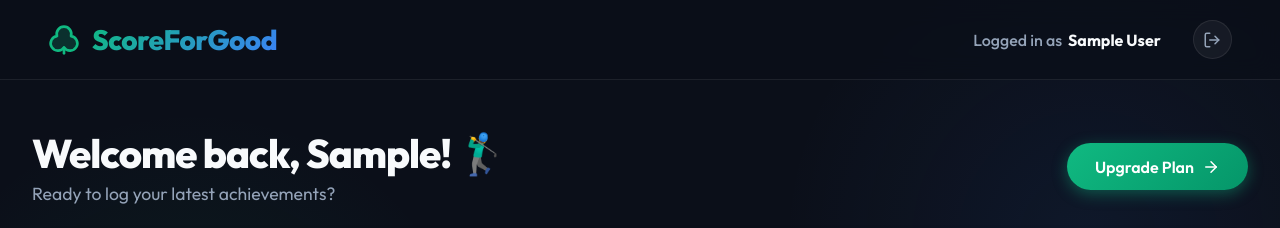
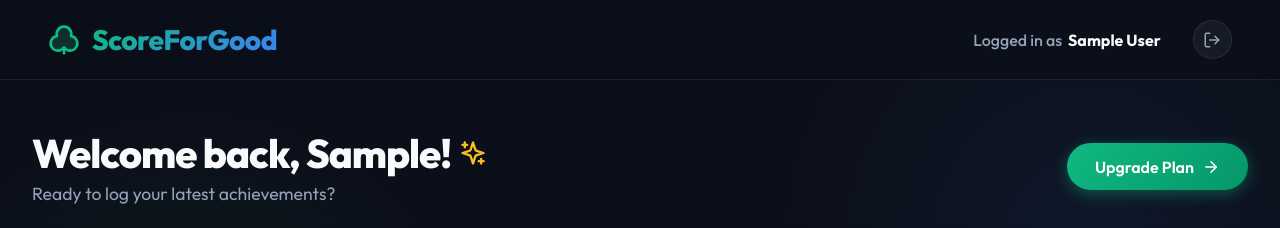
Before and after one commit to Neha-Sharmaaa/ScoreForGood, a React (Vite) app in the folder frontend/: page /dashboard in a window 1280 px wide. Shown: the top 228 px of the page. Built offline with nearby package versions, Linux system fonts and the light colour scheme; no server answers; sample sign-in values are in the browser's storage.

Commit message:
style: replace all remaining emojis with professional Lucide icons

```diff
--- a/frontend/src/pages/Dashboard.jsx
+++ b/frontend/src/pages/Dashboard.jsx
@@ -1,7 +1,7 @@
 import React, { useEffect, useState, useRef } from 'react';
 import { useAuth } from '../context/AuthContext';
 import axios from 'axios';
-import { Target, Trophy, TrendingUp, Calendar, ArrowRight, Heart, CheckCircle2, XCircle, Loader2, Sparkles } from 'lucide-react';
+import { Target, Trophy, TrendingUp, Calendar, ArrowRight, Heart, CheckCircle2, XCircle, Loader2, Sparkles, PartyPopper } from 'lucide-react';
 
 const Dashboard = () => {
   const { user } = useAuth();
@@ -97,7 +97,9 @@ const Dashboard = () => {
       {/* Header Section */}
       <div className="dashboard-header">
         <div>
-          <h1>Welcome back, {user?.name.split(' ')[0] || 'Golfer'}! 🏌️‍♂️</h1>
+          <h1 style={{ display: 'flex', alignItems: 'center', gap: '0.5rem' }}>
+            Welcome back, {user?.name.split(' ')[0] || 'Golfer'}! <Sparkles color="#fbbf24" size={28} />
+          </h1>
           <p style={{ color: 'var(--text-muted)', marginTop: '0.25rem', fontSize: '1.1rem' }}>
             Ready to log your latest achievements?
           </p>
@@ -337,7 +339,9 @@ const Dashboard = () => {
       {/* Expandable Draw Details Panel */}
       {showDrawDetails && (
         <div ref={detailsRef} style={{ padding: '2rem', marginTop: '1rem', background: 'rgba(59, 130, 246, 0.05)', borderRadius: '16px', border: '1px solid rgba(59, 130, 246, 0.2)', animation: 'fadeIn 0.3s ease-out' }}>
-          <h4 style={{ color: '#3b82f6', marginBottom: '0.75rem', fontSize: '1.2rem' }}>🎉 Upcoming Draw Status</h4>
+          <h4 style={{ color: '#3b82f6', marginBottom: '0.75rem', fontSize: '1.2rem', display: 'flex', alignItems: 'center', gap: '0.5rem' }}>
+            <PartyPopper size={20} /> Upcoming Draw Status
+          </h4>
           <p style={{ color: 'var(--text-muted)', marginBottom: '1.5rem', lineHeight: '1.6' }}>
             The next monthly draw occurs on the last Friday of this month. By actively tracking {scores.length} rounds, you have successfully secured {scores.length} entries into the raffle pool! Good luck!
           </p>
```
